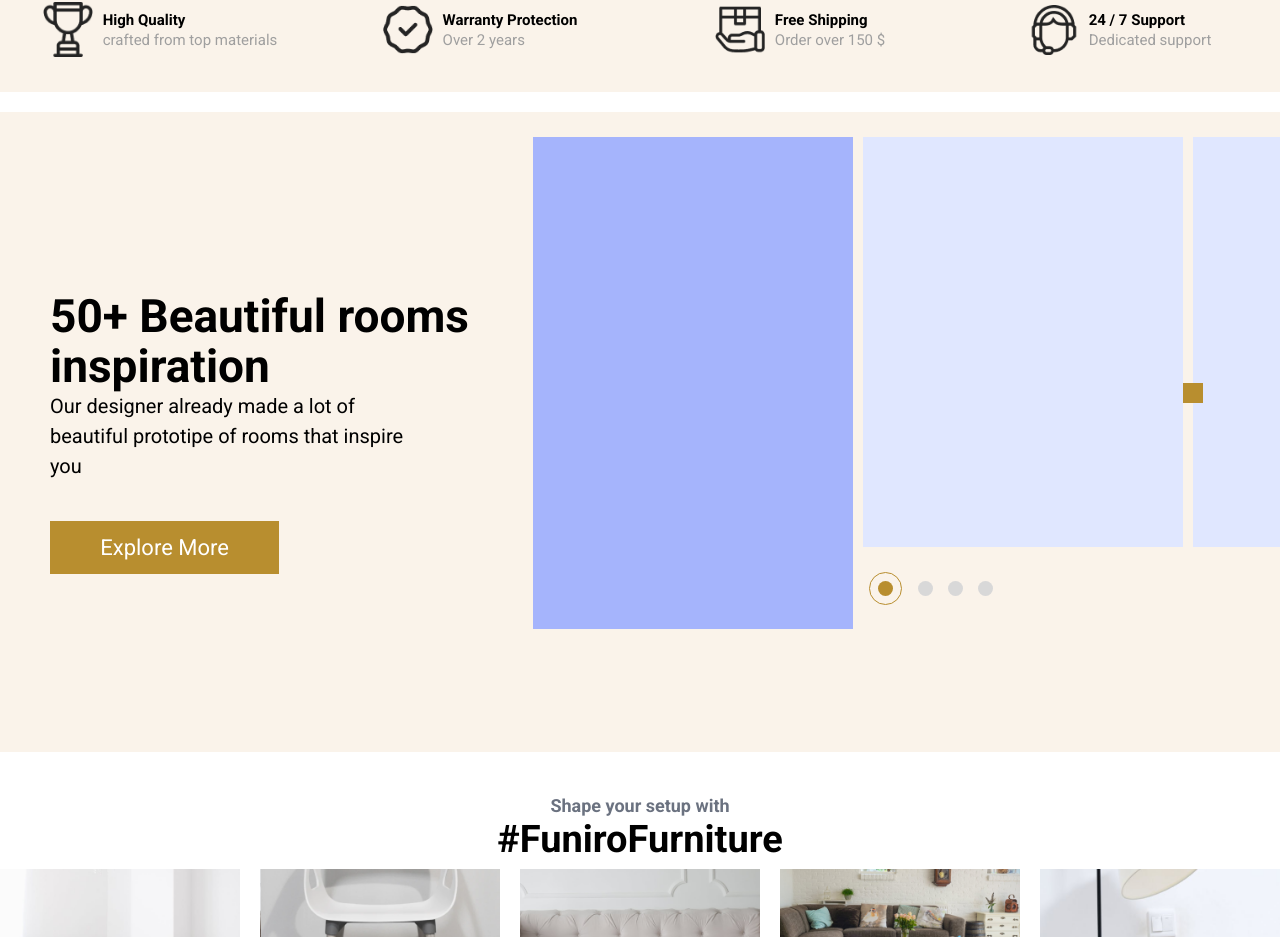
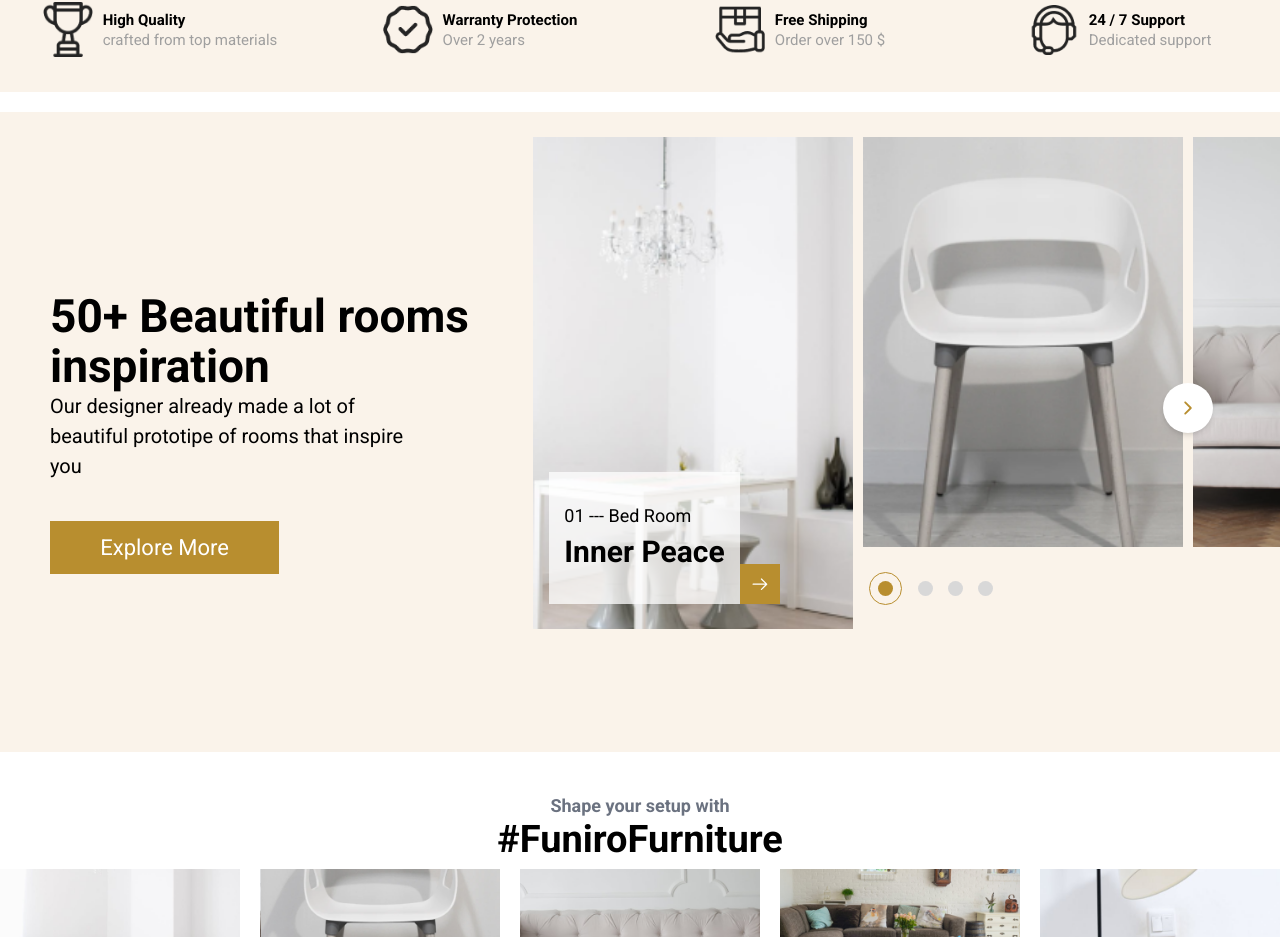
Before and after one commit to KareemHisham/shopping-store, a React (Vite) app: page / in a window 1280 px wide. Shown: the part 2357-3294 px from the top of the page. Built offline with nearby package versions, Linux system fonts and the light colour scheme.

Commit message:
put the actual ui

```diff
--- a/src/components/sections/inspiration/List.tsx
+++ b/src/components/sections/inspiration/List.tsx
@@ -1,19 +1,45 @@
 import { PRODUCTS } from '../../../constant/Index';
+import { IoIosArrowForward } from 'react-icons/io';
+import { GoArrowRight } from 'react-icons/go';
 
 const InspirationList = () => {
   const active = PRODUCTS[0];
   return (
     <div className="flex-1 w-full md:w-7/12 flex gap-2">
       {/** active */}
-      <div className="w-[40vw] md:w-[25vw] bg-indigo-300 h-5/6 flex-shrink-0"></div>
+      <div className="w-[40vw] md:w-[25vw] h-5/6 flex-shrink-0 relative">
+        <img src={active.img} alt={active.description} className="cover-img" />
+
+        <div className="absolute bottom-[5%] left-[5%] w-[55d%] flex items-end">
+          <div className="bg-white bg-opacity-75 px-3 py-6">
+            <p className="text-sm">01 --- Bed Room</p>
+            <h2 className="text-lg font-bold">Inner Peace</h2>
+          </div>
+          <div className="bg-primary text-white p-2 h-[20%] ">
+            <GoArrowRight />
+          </div>
+        </div>
+      </div>
       {/** remaining */}
       <div className="flex-col overflow-hidden h-5/6 relative">
         {/** icon */}
-        <span className="absolute left-[40vw] md:left-[25vw] top-1/2 w-4 h-4 bg-primary"></span>
+        <span className="absolute left-[calc(40vw-20px)] md:left-[calc(25vw-20px)] top-1/2 w-10 h-10 bg-white shadow-md rounded-full flex justify-center items-center cursor-pointer">
+          <IoIosArrowForward className="text-primary" />
+        </span>
         {/** img list */}
         <div className="flex gap-2 h-5/6">
-          <div className="w-[40vw] md:w-[25vw] h-full bg-indigo-100 flex-shrink-0"></div>
-          <div className="w-[40vw] md:w-[25vw] h-full bg-indigo-100 flex-shrink-0"></div>
+          {PRODUCTS.slice(1).map((product) => (
+            <div
+              key={product.id}
+              className="w-[40vw] md:w-[25vw] h-full flex-shrink-0"
+            >
+              <img
+                src={product.img}
+                alt={product.description}
+                className="cover-img"
+              />
+            </div>
+          ))}
         </div>
         {/** status */}
         <div className="flex justify-start items-center gap-3 h-1/6 ms-3">
--- a/src/index.css
+++ b/src/index.css
@@ -4,12 +4,12 @@
 
 html {
   font-size: 20px;
-  font-family: "Roboto", serif;
+  font-family: 'Roboto', serif;
 }
 
 ::placeholder {
   font-size: 14px;
-  color: #9F9F9F;
+  color: #9f9f9f;
 }
 
 @layer components {
@@ -53,3 +53,8 @@
     @apply bg-[#F9F1E7] text-black py-1 px-3 rounded-md text-[12px] block w-fit;
   }
 }
+@layer components {
+  .cover-img {
+    @apply h-full w-full object-cover;
+  }
+}
```
